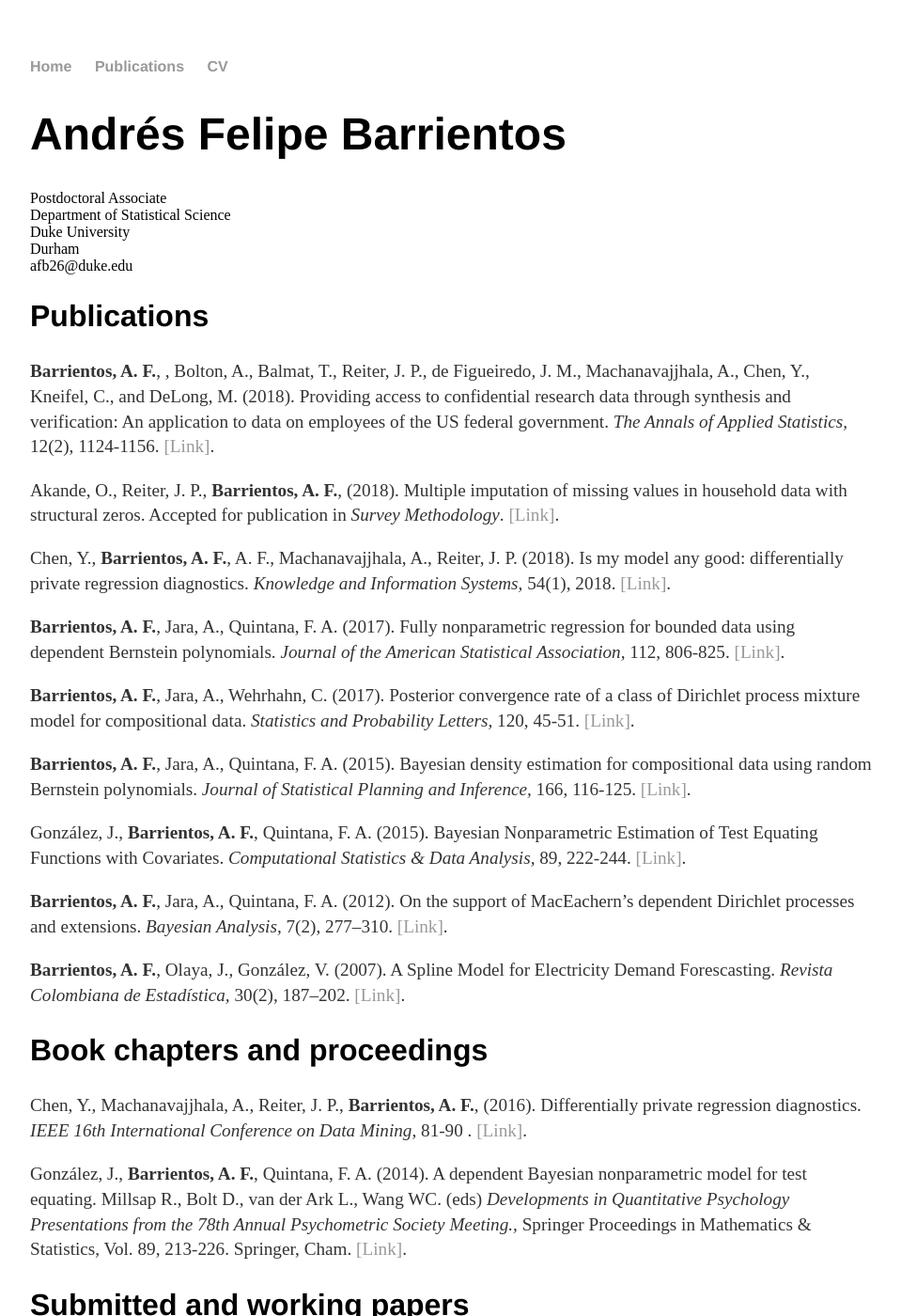
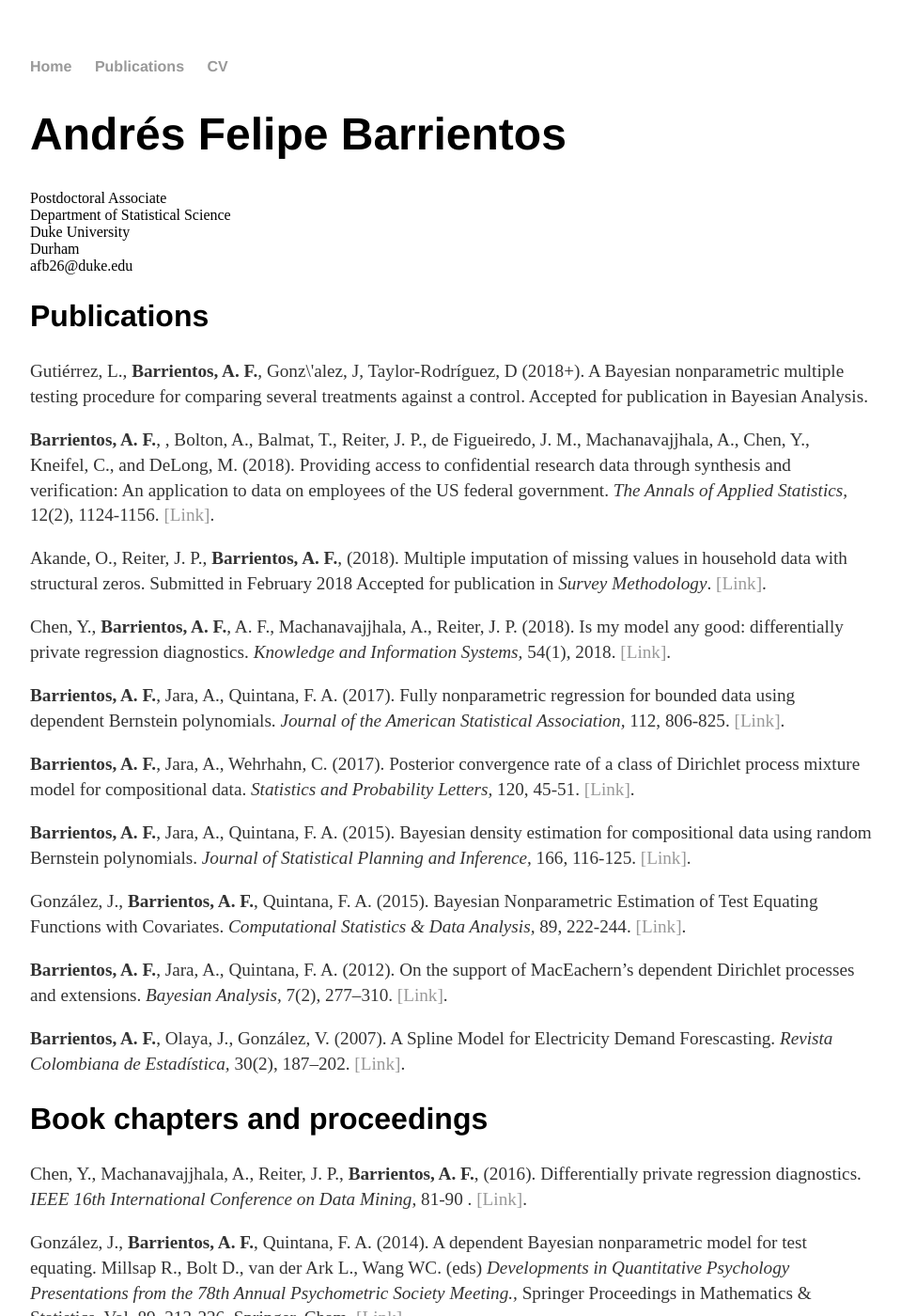
Before and after one commit to anfebar/anfebar.github.io, a Jekyll site: the page built from cv/index.html, in a window 1280 px wide and 1400 px high. Shown: the whole window at 94% size, without its empty margins (160-1119 px from the left). Built offline with Jekyll 4.4.1, drawn with Linux system fonts in a browser that asks for light colours; some of the changed text lies outside the part shown.

Commit message:
Update index.html

```diff
--- a/cv/index.html
+++ b/cv/index.html
@@ -16,6 +16,11 @@ title: Andrés F. Barrientos
 
 					<h2>Publications</h2>
 
+
+					<p>Gutiérrez, L., <strong>Barrientos, A. F.</strong>, Gonz\'alez, J, Taylor-Rodríguez, D (2018+).
+						A Bayesian nonparametric multiple testing procedure for comparing several treatments against a control.
+						Accepted for publication in Bayesian Analysis.
+
 					<p><strong>Barrientos, A. F.</strong>, , Bolton, A., Balmat, T., Reiter, J. P., de Figueiredo, J. M.,
 						Machanavajjhala, A., Chen, Y., Kneifel, C., and DeLong, M. (2018).
 						Providing access to confidential research data through synthesis and verification: An application
@@ -25,7 +30,7 @@ title: Andrés F. Barrientos
 
 					<p>Akande, O., Reiter, J. P., <strong>Barrientos, A. F.</strong>, (2018).
 						Multiple imputation of missing values in household data with structural zeros.
-		                                Accepted for publication in <em>Survey Methodology</em>.
+Submitted in February 2018		                                Accepted for publication in <em>Survey Methodology</em>.
 							<a href="https://arxiv.org/pdf/1707.05916.pdf">[Link]</a>.
 
 					<p>Chen, Y., <strong>Barrientos, A. F.</strong>, A. F., Machanavajjhala, A., Reiter, J. P. (2018).
```
Also changed, not shown: other parts of cv/index.html (+0 -6 lines).
